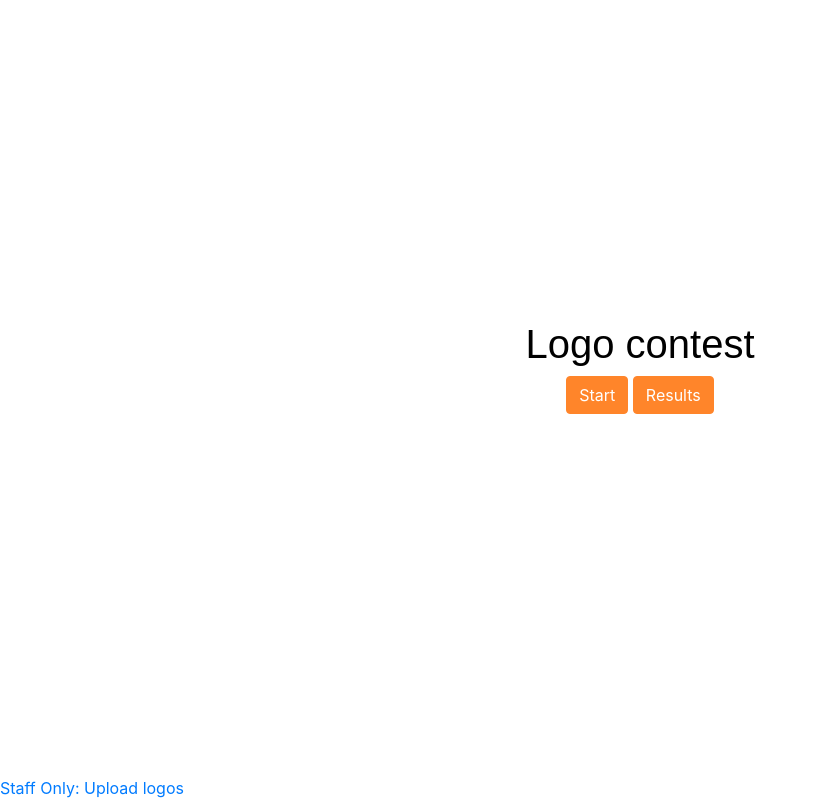
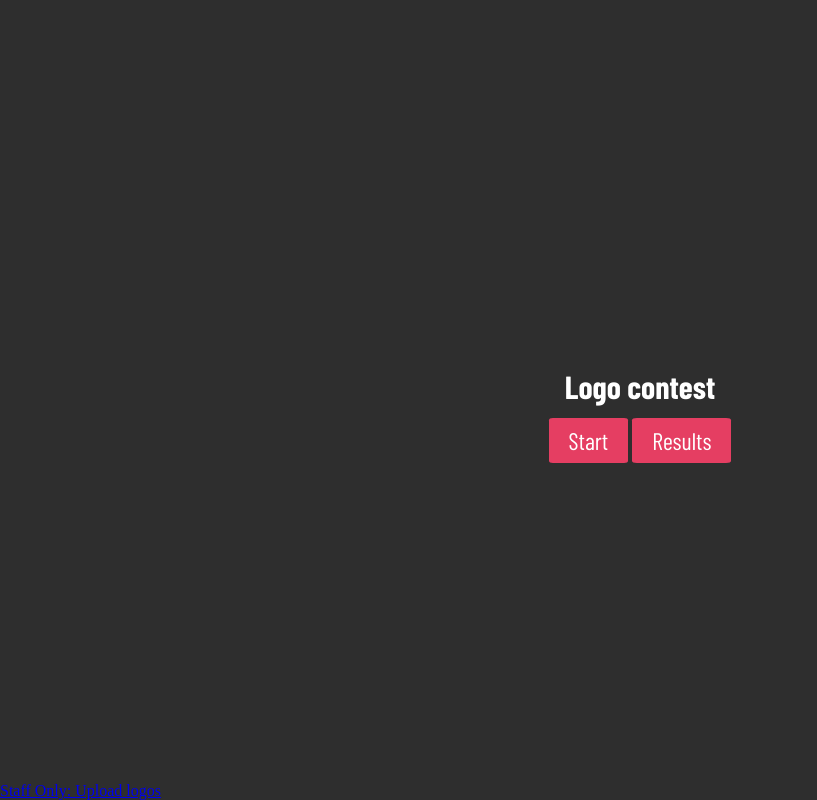
Before and after one commit to xathon/logocontest, a PHP site: page / in a window 1280 px wide. Shown: the whole page, without its empty margins (0-817 px from the left). Run offline with PHP 8.4, Linux system fonts and the light colour scheme.

Commit message:
Basic re-coloring

```diff
--- /dev/null
+++ b/css/index.style.css
@@ -0,0 +1,19 @@
+.container {
+  display: -webkit-box;
+  display: -ms-flexbox;
+  display: flex;
+  -webkit-box-orient: vertical;
+  -webkit-box-direction: normal;
+      -ms-flex-direction: column;
+          flex-direction: column;
+  -ms-flex-line-pack: center;
+      align-content: center;
+  -webkit-box-align: center;
+      -ms-flex-align: center;
+          align-items: center;
+  -webkit-box-pack: center;
+      -ms-flex-pack: center;
+          justify-content: center;
+  height: 100%;
+}
+/*# sourceMappingURL=index.style.css.map */
--- /dev/null
+++ b/css/index.style.scss
@@ -0,0 +1,8 @@
+.container {
+    display: flex;
+    flex-direction: column;
+    align-content: center;
+    align-items: center;
+    justify-content: center;
+    height: 100%;
+}
--- /dev/null
+++ b/css/output.style.css
@@ -0,0 +1,5 @@
+table, th, td {
+  font-family: 'Barlow Condensed', sans-serif;
+  color: white;
+}
+/*# sourceMappingURL=output.style.css.map */
--- /dev/null
+++ b/css/style.css
@@ -0,0 +1,30 @@
+@import url("https://fonts.googleapis.com/css2?family=Barlow+Condensed:wght@400;700&display=swap");
+h1, h2, h3, h4, .vs {
+  color: white;
+  font-family: 'Barlow Condensed', sans-serif;
+  font-weight: bold;
+}
+
+h4 {
+  font-size: 3.125rem;
+  margin: 0;
+}
+
+body {
+  background-color: #2E2E2E;
+  padding: 0;
+  margin: 0;
+  max-width: 100vw;
+  max-height: 100vh;
+}
+
+.btn {
+  background-color: #E53E62;
+  font-family: 'Barlow Condensed', sans-serif;
+  color: white;
+  padding: 8px 20px;
+  border-radius: 5%;
+  text-decoration: none;
+  font-size: 24;
+}
+/*# sourceMappingURL=style.css.map */
--- /dev/null
+++ b/css/style.scss
@@ -0,0 +1,35 @@
+$elohell-grey: #2E2E2E;
+$elohell-black: #212121;
+$elohell-pink: #E53E62;
+$elohell-lightgrey: #707070;
+
+@import url('https://fonts.googleapis.com/css2?family=Barlow+Condensed:wght@400;700&display=swap');
+
+h1, h2, h3, h4, .vs {
+    color: white;
+    font-family: 'Barlow Condensed', sans-serif;
+    font-weight: bold;
+}
+
+h4 {
+    font-size: 3.125rem;
+    margin: 0;
+}
+
+body {
+    background-color: $elohell-grey;
+    padding: 0;
+    margin: 0;
+    max-width: 100vw;
+    max-height: 100vh;
+}
+
+.btn {
+    background-color: $elohell-pink;
+    font-family: 'Barlow Condensed', sans-serif;
+    color: white;
+    padding: 8px 20px;
+    border-radius: 5%;
+    text-decoration: none;
+    font-size: 24;
+}
--- a/index.php
+++ b/index.php
@@ -8,29 +8,25 @@ session_unset();
 
 <html>
     <head>
-        <link href="css/bootstrap.css" rel="stylesheet">
+        <link href="css/style.css" rel="stylesheet">
+        <link href="css/index.style.css" rel="stylesheet">
+
     </head>
     <body>
 
-        <div class="row" style="height: 20em"></div>
-        <div class="row">
-            <div class="col-3">
+    <div class="container">
+        <div class="col-6" style="text-align: center">
+                    <h1>Logo contest</h1>
+                </div>
 
-            </div>
-            <div class="col-6" style="text-align: center">
-                <h1>Logo contest</h1>
-            </div>
+
+                <div class="col-6" style="text-align: center">
+                    <a class="btn" role="button" href="vote.php">Start</a>
+                    <a class="btn" role="button" href="output.php">Results</a>
+                </div>
 
         </div>
-        <div class="row">
-            <div class="col-3">
 
-            </div>
-            <div class="col-6" style="text-align: center">
-                <a class="btn btn-primary" role="button" href="vote.php">Start</a>
-                <a class="btn btn-primary" role="button" href="output.php">Results</a>
-            </div>
-        </div>
     <footer style="position: absolute;bottom: 0" >
         <a href="upload.php">Staff Only: Upload logos</a>
     </footer>
--- a/output.php
+++ b/output.php
@@ -23,6 +23,10 @@ $result = mysqli_query($remote, $query);
 echo '<html>
 <head>
     <link href="css/bootstrap.css" rel="stylesheet">
+    <link href="css/style.css" rel="stylesheet">
+    <link href="css/output.style.css" rel="stylesheet">
+
+
 </head>
 <body>
 <div class="row">
```
Also changed, not shown: css/normalize.css (added, +46 -0 lines), css/output.style.scss (added, +9 -0 lines), css/thanks.style.css (added, +19 -0 lines), css/thanks.style.scss (added, +13 -0 lines), css/vote.style.css (+40 -0 lines), css/vote.style.scss (+39 -20 lines), thanks.php (+7 -12 lines), vote.php (+5 -2 lines), 5 other files.
